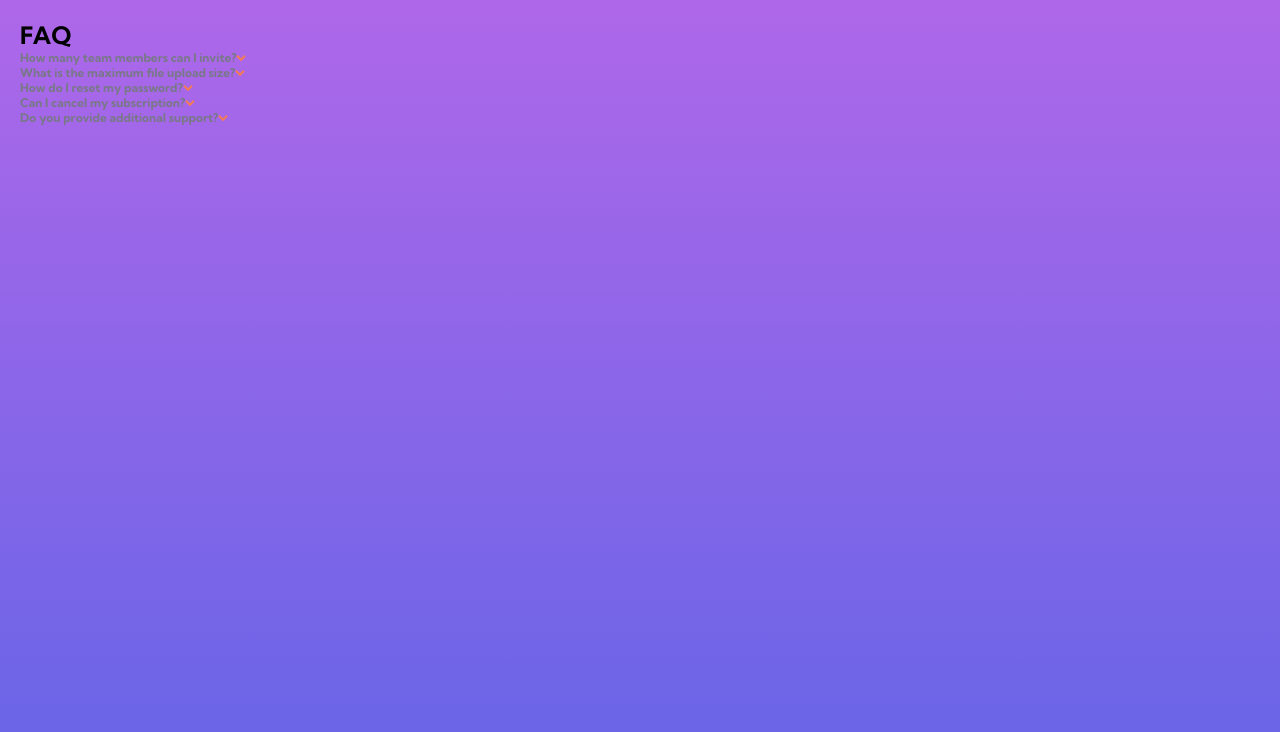
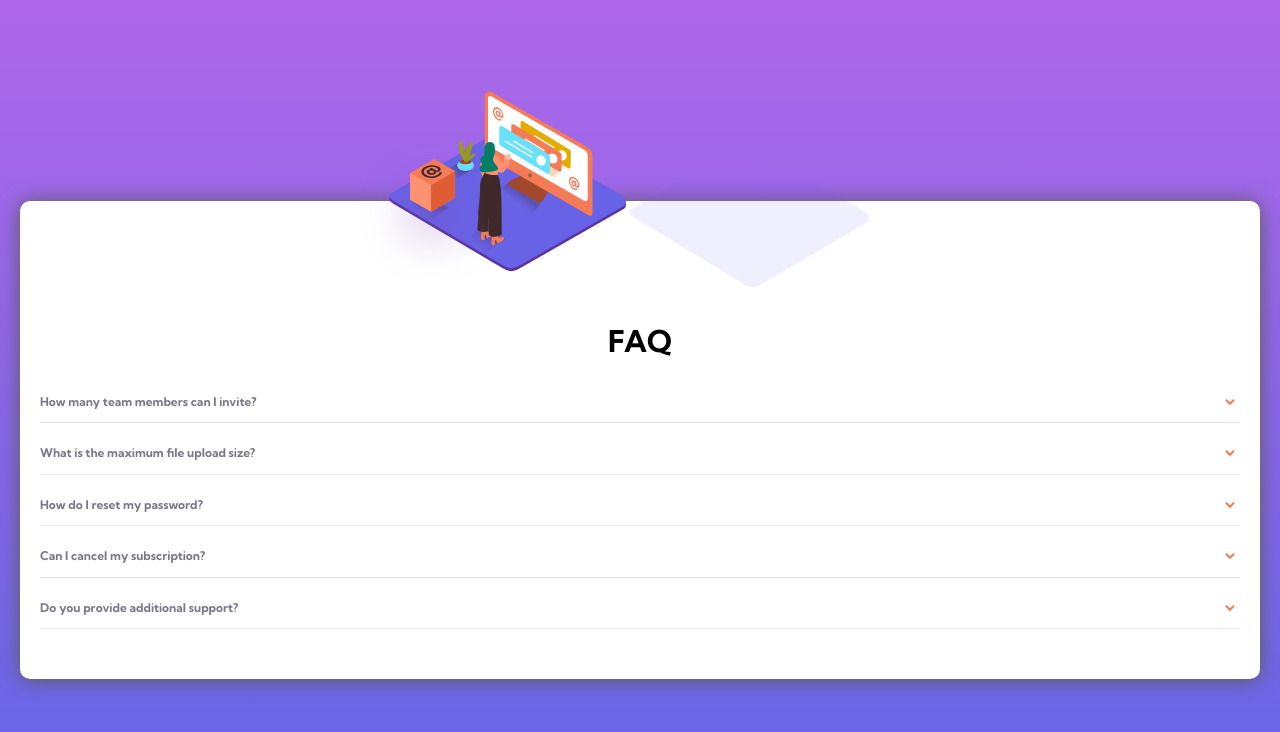
Before and after one commit to nicole-nam/accordian-card, a plain HTML site: page index.html in a window 1280 px wide. Drawn offline with nearby package versions, Linux system fonts and the light colour scheme.

Commit message:
add woman illustration and bg pattern

```diff
--- a/css/styles.css
+++ b/css/styles.css
@@ -15,15 +15,66 @@ body {
   font-family: "Kumbh Sans", sans-serif;
   overflow: hidden; /*hide scroll bars*/
   font-size: 1.2rem;
+  line-height: 1.7;
+  overflow: hidden;
 }
 
 .header {
+  height: 100vh;
   background-image: linear-gradient(hsl(273, 75%, 66%), hsl(240, 73%, 65%));
-  height: 100vh;
-  padding: 2rem;
+  background-repeat: no-repeat;
+  background-position: top;
+  background-size: cover;
+  position: relative;
+}
+
+.accordian-wrapper {
+  background-color: white;
+  border-radius: 1rem;
+  box-shadow: 0 0.1rem 2rem rgb(92, 92, 92);
+  position: absolute;
+  top: 55%;
+  left: 50%;
+  transform: translate(-50%, -50%);
+  width: calc(100% - 4rem);
+  padding-top: 8rem;
+}
+
+
+
+.accordian-box {
+  padding: 1rem 2rem;
+}
+
+.accordian-box:last-child {
+  padding-bottom: 5rem;
+}
+
+.imageBox:first-child {
+  position: absolute;
+  top: -11rem;
+  left: 50%;
+  transform: translateX(-55%);
+}
+
+.imageBox:last-child{
+  position: absolute;
+  top: 110px;
+  left: -50%;
+  transform: translateX(67%);
+}
+
+.accordian-box .title {
+  width: 100%;
+  margin: auto;
+  text-align: center;
+  font-weight: 700;
+  font-size: 1.5rem;
+  padding: 2.5rem;
 }
 
 .card-question {
+  padding-bottom: 1rem;
 }
 
 .card-question a {
@@ -38,6 +89,16 @@ body {
 }
 a::after {
   content: url("../images/icon-arrow-down.svg");
+  float: right;
+  padding-right: 0.5rem;
+}
+
+.flip {
+  transform: rotate(180deg);
+}
+
+a:hover {
+  color: hsl(14, 88%, 65%);
 }
 
 .card-answer {
@@ -45,3 +106,9 @@ a::after {
   color: hsl(240, 6%, 50%);
   font-weight: 400;
 }
+
+.accordian-box::after {
+  content: "";
+  display: block;
+  border-bottom: 0.1rem solid hsl(240, 5%, 91%);
+}
--- a/index.html
+++ b/index.html
@@ -21,12 +21,19 @@
   </head>
   <body>
     <header class="header">
+      <div class="accordian-wrapper">
+        <div class="accordian-box">
+          <div class="imageBox">
+            <img src="./images/illustration-woman-online-mobile.svg" alt="woman">
+            <img src="./images/bg-pattern-mobile.svg" alt="shadow">
+          </div>
           <div class="title">
             <h1>FAQ</h1>
           </div>
-      <div class="accordian-box">
           <div class="card-question">
-          <a href="javascript:void(0);">How many team members can I invite?</a>
+            <a href="javascript:void(0);"
+              >How many team members can I invite?</a
+            >
           </div>
           <div class="card-answer">
             <p>
```
Lines whose indentation alone changed are shown as unchanged.
